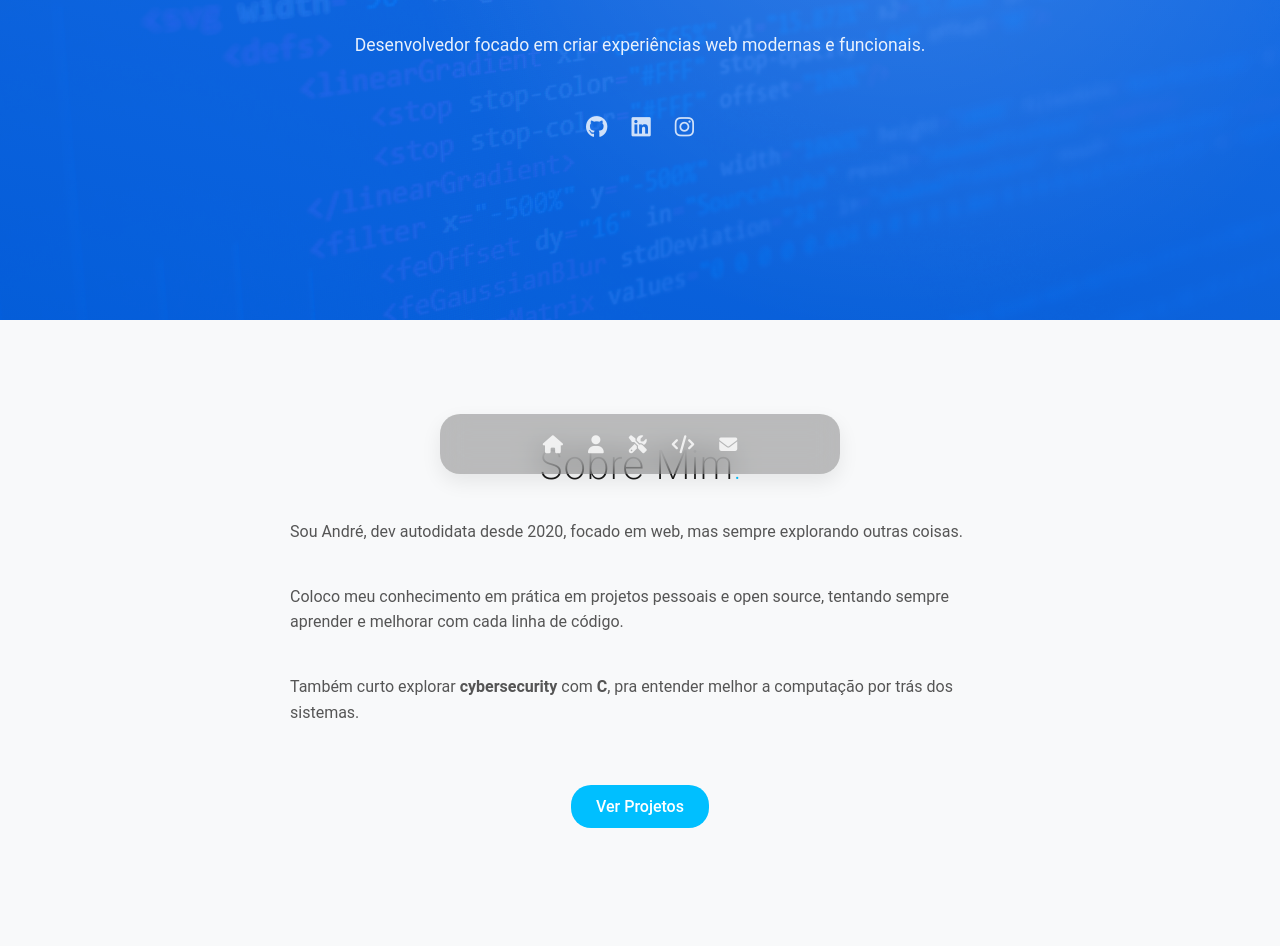
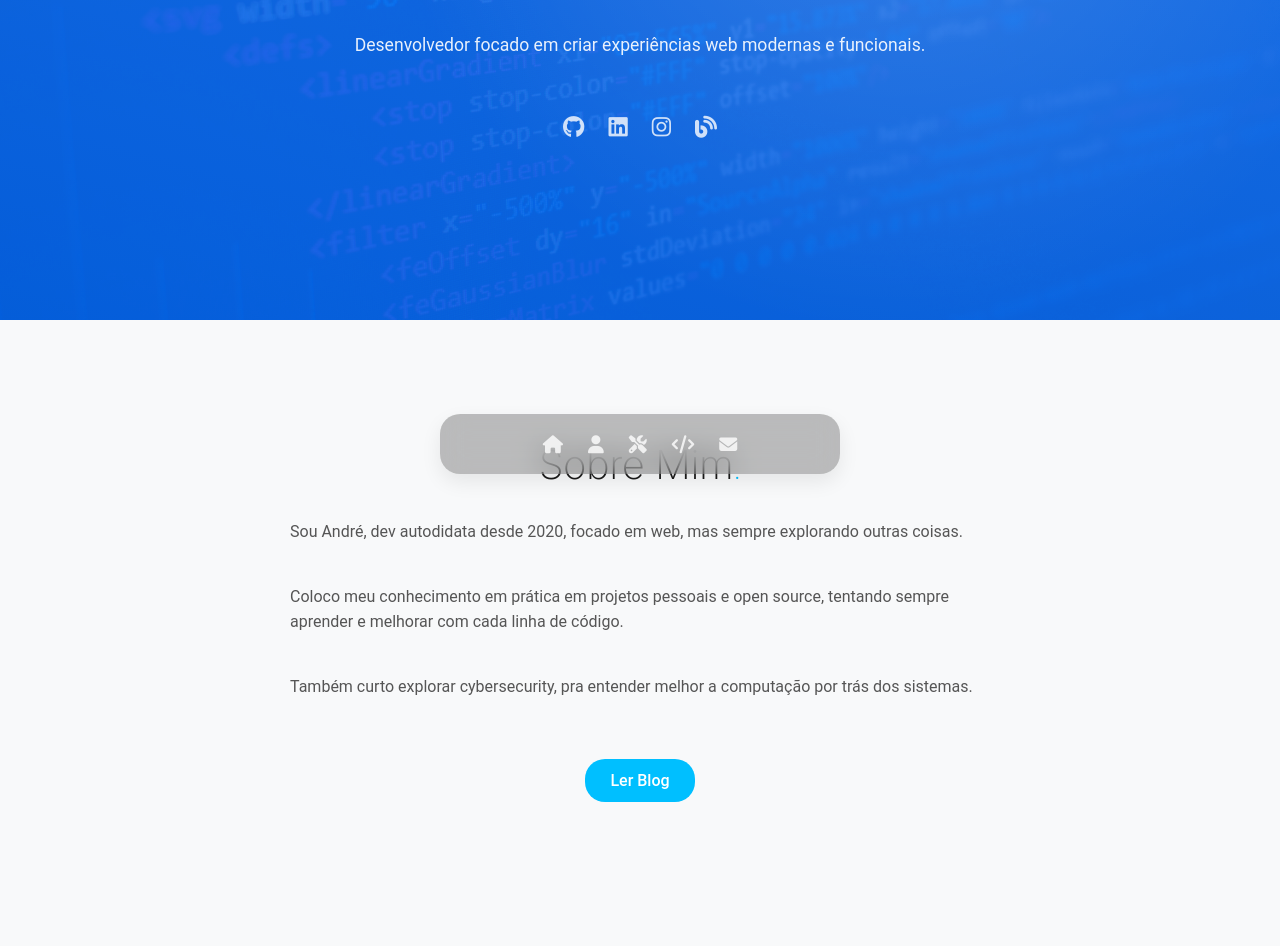
Before and after one commit to Andrezinrc/portfolio, a React (Vite) app: page / in a window 1280 px wide. Shown: the part 306-1252 px from the top of the page. Built offline with nearby package versions, Linux system fonts and the light colour scheme; no server answers.

Commit message:
feat: adiciona links para o blog

```diff
--- a/src/Footer.jsx
+++ b/src/Footer.jsx
@@ -35,6 +35,7 @@ function Footer() {
             <li><a href="https://github.com/Andrezinrc" target="_blank" rel="noopener noreferrer">GitHub</a></li>
             <li><a href="https://instagram.com/andrezin.dev" target="_blank" rel="noopener noreferrer">Instagram</a></li>
             <li><a href="https://www.linkedin.com/in/andr%C3%A9-moreira-940886233" target="_blank" rel="noopener noreferrer">LinkedIn</a></li>
+            <li><a href="https://andrezin-blog.vercel.app/" target="_blank" rel="noopener noreferrer">Ler blog</a></li>
           </ul>
         </div>
       </div>
--- a/src/sections/About.jsx
+++ b/src/sections/About.jsx
@@ -21,12 +21,12 @@ function About() {
 
       <div>
         <p>
-          Também curto explorar <strong>cybersecurity</strong> com <strong>C</strong>, pra entender melhor a computação por trás dos sistemas.
+          Também curto explorar cybersecurity, pra entender melhor a computação por trás dos sistemas.
         </p>
       </div>
 
       <div className="about-button-container">
-        <a className="about-button" href="#projects">Ver Projetos</a>
+        <a className="about-button" href="https://andrezin-blog.vercel.app/">Ler Blog</a>
       </div>
     </section>
   );
--- a/src/sections/Contact.jsx
+++ b/src/sections/Contact.jsx
@@ -41,6 +41,7 @@ function Contact() {
         <a href="https://github.com/Andrezinrc" target="_blank" rel="noopener noreferrer">GitHub</a>
         <a href="https://instagram.com/andrezin.dev" target="_blank" rel="noopener noreferrer">Instagram</a>
         <a href="https://www.linkedin.com/in/andr%C3%A9-moreira-940886233?utm_source=share&utm_campaign=share_via&utm_content=profile&utm_medium=ios_app" target="_blank" rel="noopener noreferrer">LinkedIn</a>
+        <a href="https://andrezin-blog.vercel.app/" target="_blank" rel="noopener noreferrer">Ler blog</a>
       </div>
     </section>
   );
--- a/src/sections/Hero.jsx
+++ b/src/sections/Hero.jsx
@@ -22,6 +22,9 @@ function Hero() {
           <a href="https://www.instagram.com/andrezin.dev" target="_blank" rel="noopener noreferrer">
             <i className="fab fa-instagram"></i>
           </a>
+          <a href="https://andrezin-blog.vercel.app/" target="_blank" rel="noopener noreferrer">
+            <i className="fas fa-blog"></i>
+          </a>
         </div>
       </div>
     </div>
```
